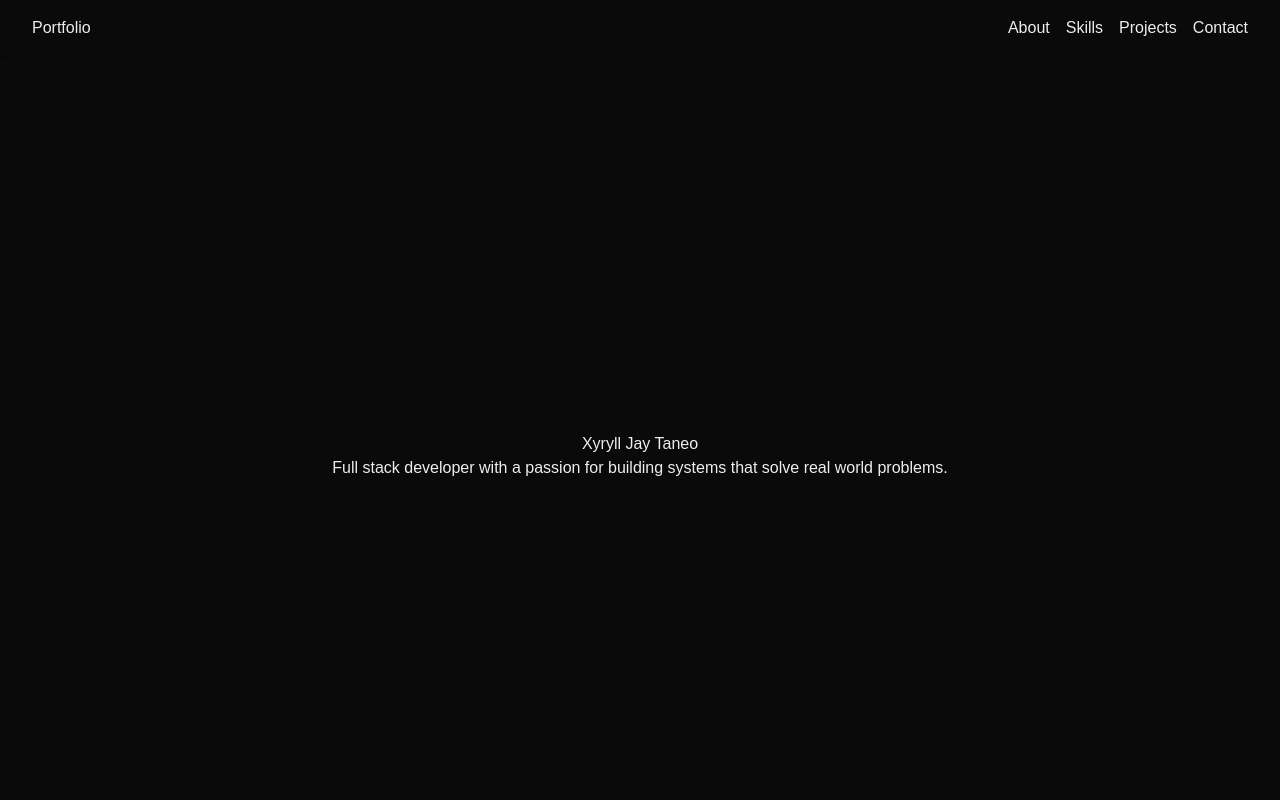
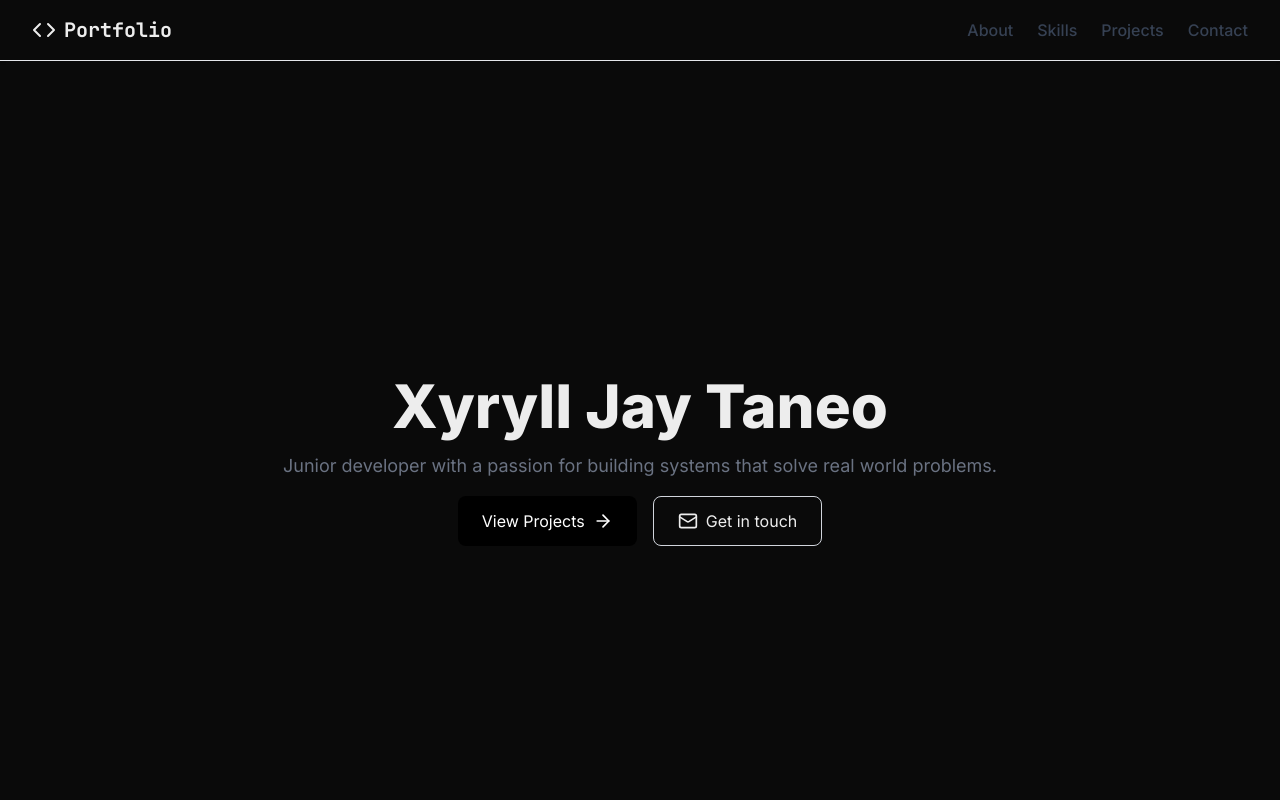
Before and after one commit to xy-real/portfolio-new, a Next.js app: page / in a window 1280 px wide. Shown: the top 800 px of the page. Built offline with nearby package versions, Linux system fonts and the light colour scheme.

Commit message:
feat: complete NavBar and Hero Section

```diff
--- a/app/globals.css
+++ b/app/globals.css
@@ -22,5 +22,5 @@
 body {
   background: var(--background);
   color: var(--foreground);
-  font-family: Arial, Helvetica, sans-serif;
+  /* font-family: Arial, Helvetica, sans-serif; */
 }
--- a/app/page.tsx
+++ b/app/page.tsx
@@ -1,28 +1,35 @@
+
+
+'use client';
+
+import { ArrowRight, Mail, Code } from 'lucide-react';
+
 export default function Home() {
   return (
     <main>
 
-      <div className = "flex justify-between py-4 px-8 shadow-sm">
+      <div className = "flex justify-between items-center py-4 px-8 shadow-sm border-b border-gray-200">
         {/* Header content */}
 
-        <div>
+        <a className="flex font-mono items-center gap-2 font-bold text-xl hover:opacity-80 transition-opacity">
+          <Code size={24} />
           Portfolio
-        </div>
+        </a>
 
-        <nav className = "flex space-x-4">
-          <a href="#about">
+        <nav className = "flex gap-6">
+          <a href="#about" className="text-gray-700 hover:text-black transition-colors font-medium">
             About
           </a>
 
-          <a href="#skills">
+          <a href="#skills" className="text-gray-700 hover:text-black transition-colors font-medium">
             Skills
           </a>
 
-          <a href="#projects">
+          <a href="#projects" className="text-gray-700 hover:text-black transition-colors font-medium">
             Projects
           </a>
 
-          <a href="#contact">
+          <a href="#contact" className="text-gray-700 hover:text-black transition-colors font-medium">
             Contact
           </a>
         </nav>
@@ -31,18 +38,34 @@ export default function Home() {
       <div className="min-h-screen flex flex-col items-center justify-center">
         {/* Hero content */}
 
-        <div>
+        <div className="font-extrabold text-6xl mb-4">
           Xyryll Jay Taneo
         </div>
 
-        <div>
-          Full stack developer with a passion for building systems that solve real world problems.
+        <div className="text-lg text-gray-500">
+          Junior developer with a passion for building systems that solve real world problems.
+        </div>
+
+        <div className = "flex gap-4 mt-4">
+          <button className="px-6 py-3 bg-black text-white rounded-lg hover:bg-gray-800 flex items-center gap-2">
+            View Projects
+            <ArrowRight size={20} />
+          </button>
+
+          <button className="px-6 py-3 border border-gray-300 rounded-lg hover:bg-gray-100 flex items-center gap-2">
+            <Mail size={20} />
+            Get in touch
+          </button>
         </div>
 
       </div>
 
-      <div>
-        {/* About Me */}
+      <div className="min-h-screen flex py-20 px-8">
+        <div className="max-w-4xl w-full">
+          <div className="text-4xl font-bold mb-12">
+            ABOUT
+          </div>
+        </div>
       </div>
 
       <div>
--- a/package.json
+++ b/package.json
@@ -9,6 +9,7 @@
     "lint": "eslint"
   },
   "dependencies": {
+    "lucide-react": "^1.16.0",
     "next": "16.2.3",
     "react": "19.2.4",
     "react-dom": "19.2.4"
```
Also changed, not shown: 1 other file (tests, documents, lock files or other folders).
